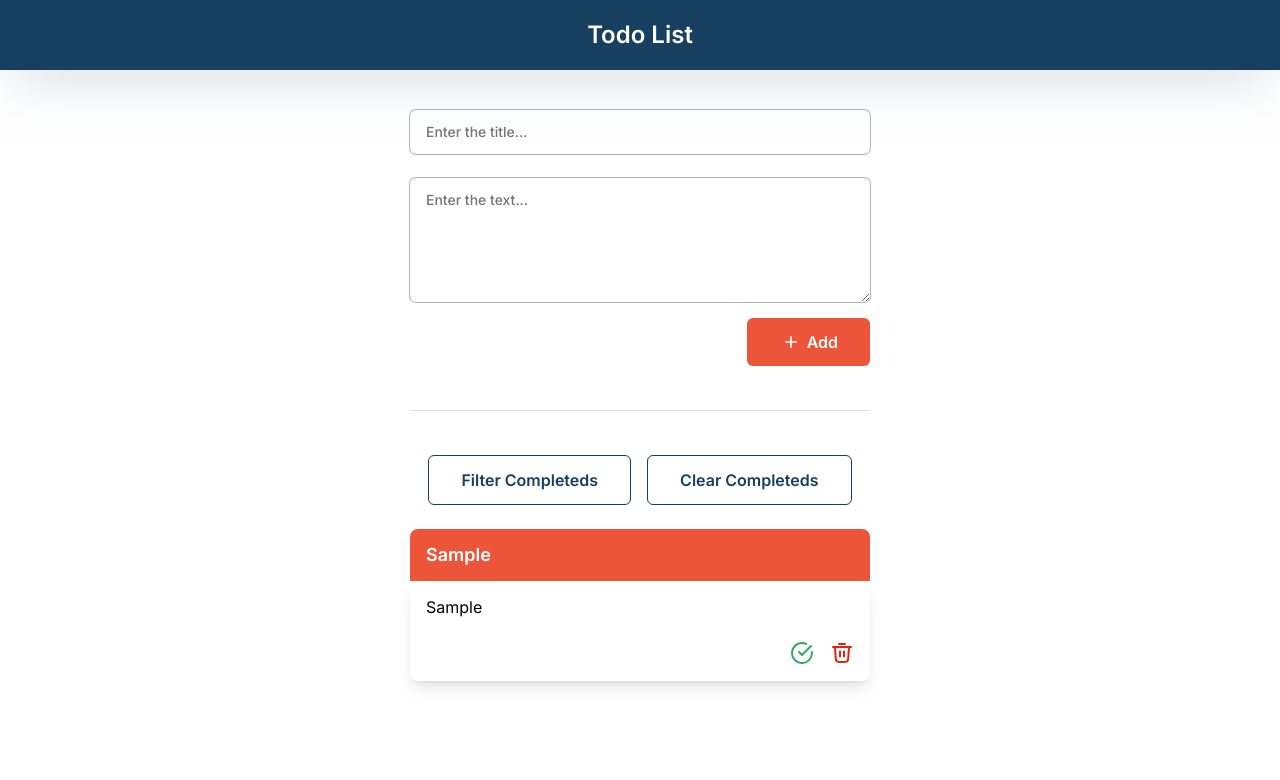
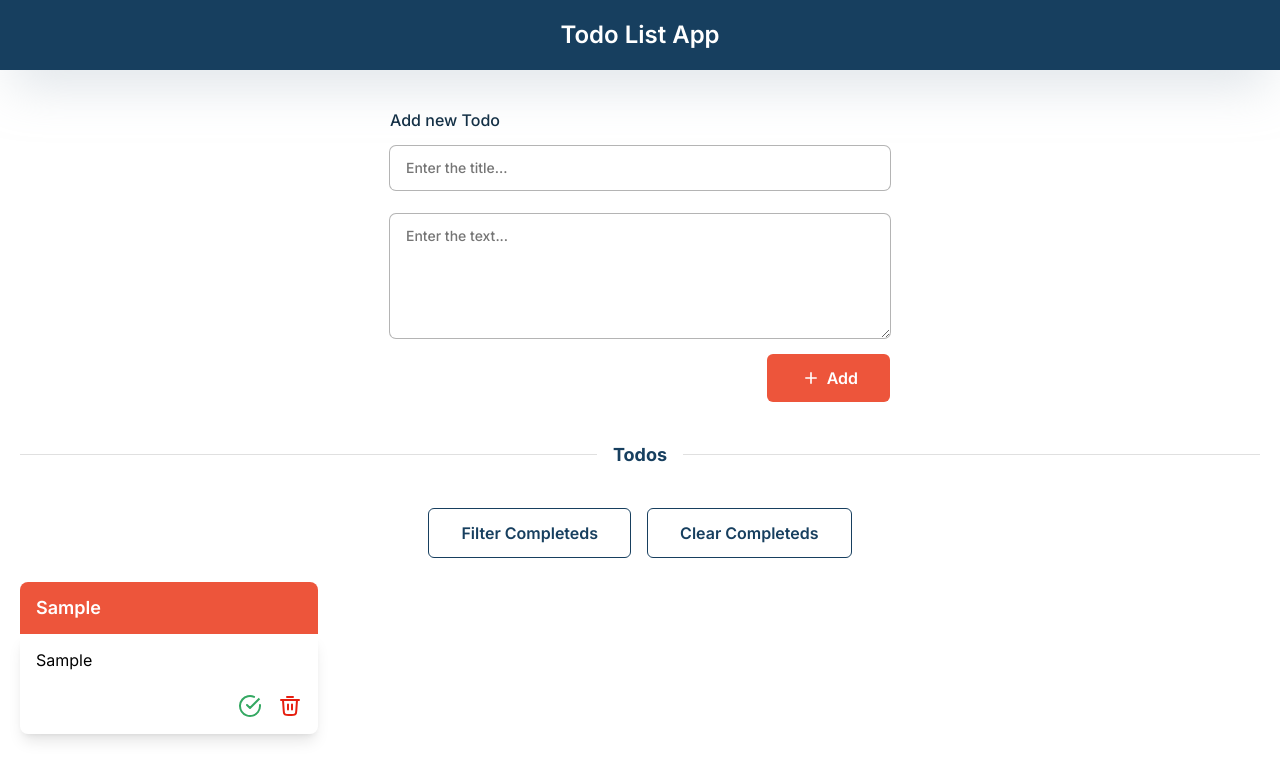
Before and after one commit to saeideh-abs/todo-list, a Next.js app: page / in a window 1280 px wide. Both pictures are taken after typing "Sample", "Sample" into the empty fields and a click on the button "Add". Shown: the top 780 px of the page. Built offline with nearby package versions, Linux system fonts and the light colour scheme.

Commit message:
use grid to show todos

```diff
--- a/app/_components/Todo/TodoInputBox.tsx
+++ b/app/_components/Todo/TodoInputBox.tsx
@@ -38,8 +38,9 @@ export const TodoInputBox = () => {
   return (
     <form
       onSubmit={handleSubmit(onFormSubmit)}
-      className="flex flex-col items-center gap-4 w-full"
+      className="flex flex-col items-center mx-auto gap-4 w-full md:w-[500px]"
     >
+      <p className="text-primary-700 font-medium self-start">Add new Todo</p>
       <div className="w-full">
         <Input
           placeholder="Enter the title..."
--- a/app/page.tsx
+++ b/app/page.tsx
@@ -9,16 +9,24 @@ export default function Page() {
   const todos = useTodoStore(state => state.todos)
 
   return (
-    <div className="flex flex-col gap-6 justify-center mx-auto px-5 py-10 w-full md:w-[500px]">
+    <div className="flex flex-col gap-6 justify-center px-5 py-10 w-full">
       <TodoInputBox />
 
-      {!!todos.length && <Divider className="my-5" />}
+      {!!todos.length && (
+        <div className="flex gap-4 items-center">
+          <Divider className="my-5" />
+          <h2 className="text-primary-500 text-lg">Todos</h2>
+          <Divider className="my-5" />
+        </div>
+      )}
 
       {!!todos.length && <FilterButtons />}
 
-      {todos.map(todo => (
-        <TodoBox key={todo.id} {...todo} />
-      ))}
+      <div className="grid md:grid-cols-2 lg:grid-cols-3 xl:grid-cols-4 2xl:grid-cols-6 gap-4">
+        {todos.map(todo => (
+          <TodoBox key={todo.id} {...todo} />
+        ))}
+      </div>
     </div>
   )
 }
--- a/components/Header/index.tsx
+++ b/components/Header/index.tsx
@@ -4,7 +4,7 @@ export const Header = () => {
       className={`w-full h-header bg-primary-500 text-white fixed flex items-center justify-center
       shadow-2xl shadow-primary-100/50 text-2xl font-semibold`}
     >
-      Todo List
+      Todo List App
     </div>
   )
 }
--- a/store/todo.ts
+++ b/store/todo.ts
@@ -14,7 +14,7 @@ export const useTodoStore = create<TodoStore>(set => ({
   todos: [],
   addTodo: data =>
     set(state => ({
-      todos: [...state.todos, { ...data }],
+      todos: [{ ...data }, ...state.todos],
     })),
   toggleTodo: id =>
     set(state => ({
```
